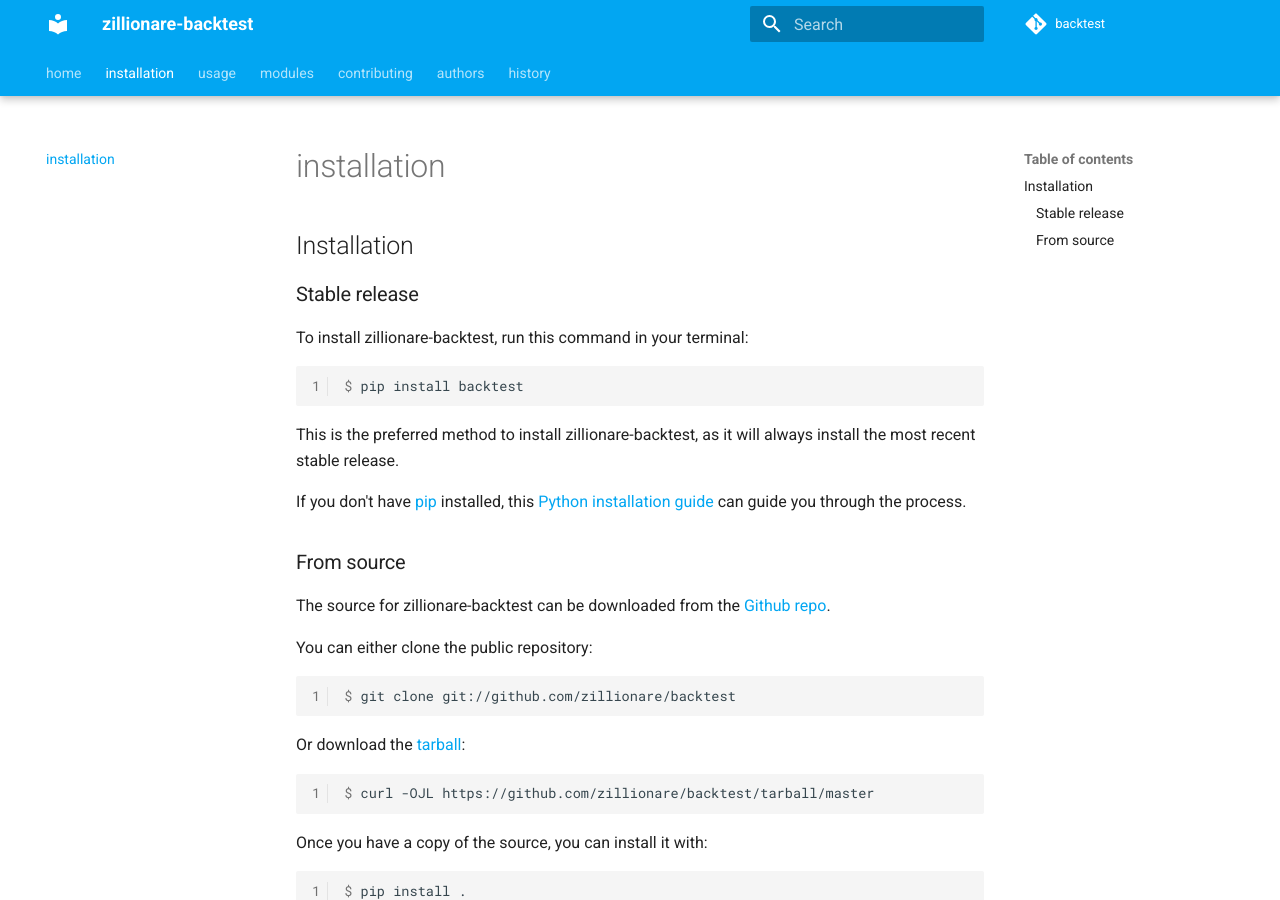
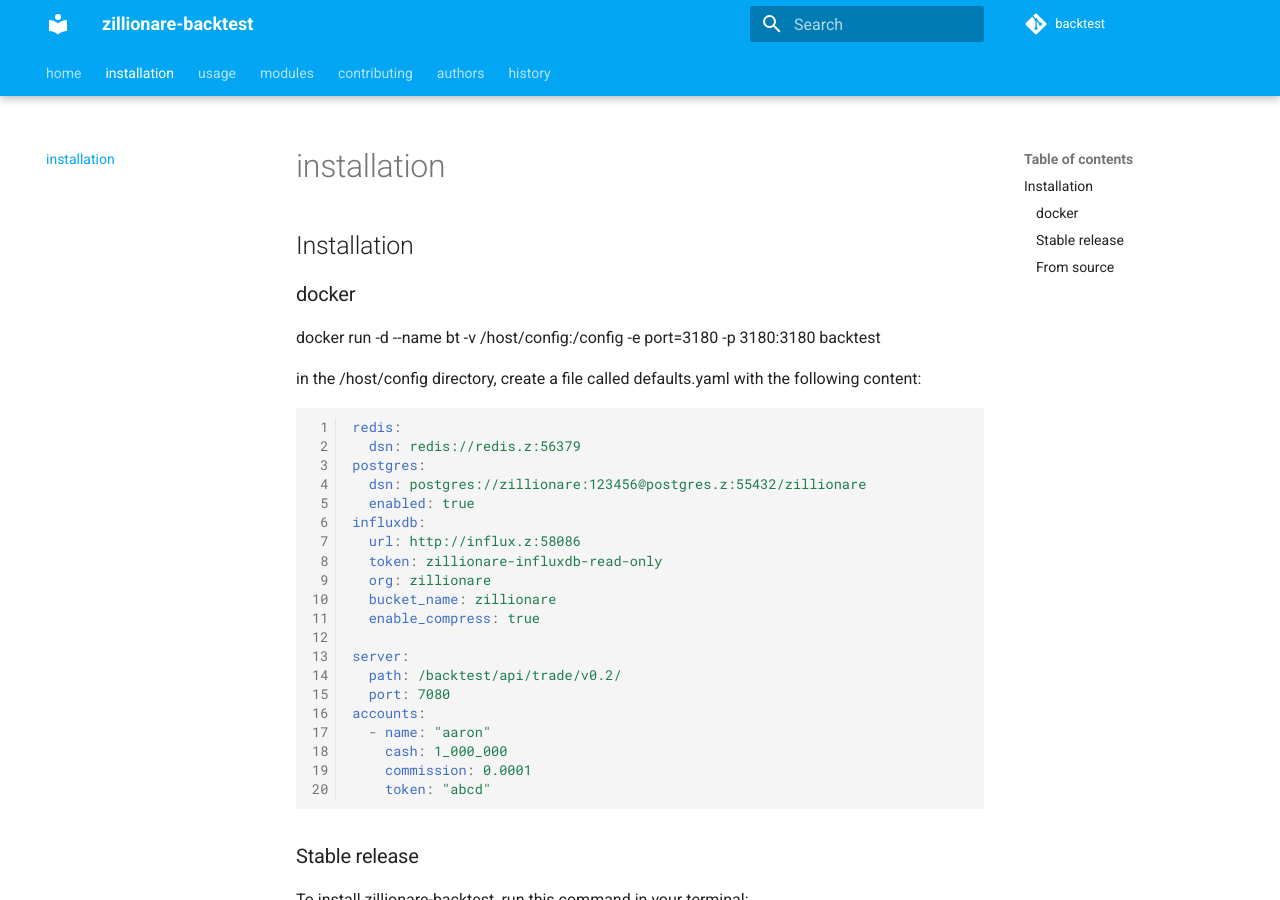
Before and after one commit to zillionare/backtesting, an MkDocs documentation site: the page built from docs/installation.md, in a window 1280 px wide and 900 px high. Built offline with MkDocs 1.6.1 and Material for MkDocs 9.7.7, drawn with Linux system fonts in a browser that asks for light colours; comment, search, counter and statistics services are not loaded.

Commit message:
📃 docs: add how to start docker

````diff
--- a/docs/installation.md
+++ b/docs/installation.md
@@ -1,4 +1,32 @@
 # Installation
+
+## docker
+
+docker run -d --name bt -v /host/config:/config -e port=3180 -p 3180:3180 backtest
+
+in the /host/config directory, create a file called defaults.yaml with the following content:
+```yaml
+redis:
+  dsn: redis://redis.z:56379
+postgres:
+  dsn: postgres://zillionare:123456@postgres.z:55432/zillionare
+  enabled: true
+influxdb:
+  url: http://influx.z:58086
+  token: zillionare-influxdb-read-only
+  org: zillionare
+  bucket_name: zillionare
+  enable_compress: true
+
+server:
+  path: /backtest/api/trade/v0.2/
+  port: 7080
+accounts:
+  - name: "aaron"
+    cash: 1_000_000
+    commission: 0.0001
+    token: "abcd"
+```
 
 ## Stable release
 
````
